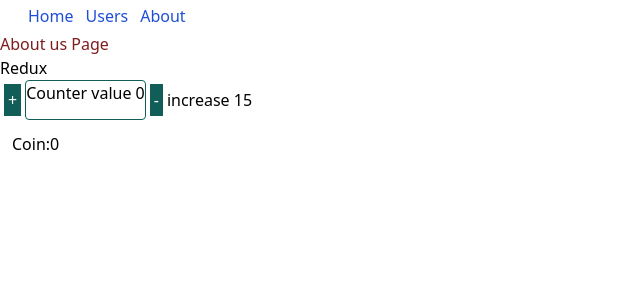
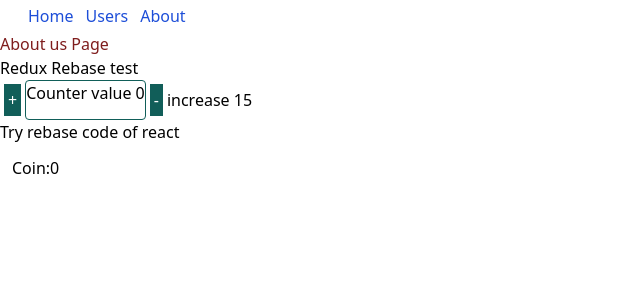
Before and after one commit to tiwaripankaj2013/reactBeginer, a React (Create React App) app: page /about in a window 1280 px wide. Shown: the top 300 px of the page, without its empty margins (0-640 px from the left). Built offline with nearby package versions, Linux system fonts and the light colour scheme.

Commit message:
rebase conflict

```diff
--- a/src/component/features/counter/counter.js
+++ b/src/component/features/counter/counter.js
@@ -10,14 +10,14 @@ export default function Counter() {
   return (
     <div>
 
-       <h1>Redux </h1>
+       <h1>Redux Rebase test  </h1>
        <div className="inline-flex">
        <button className="p-1 m-1 bg-teal-800 text-white" onClick={() => {dispatch(increment())}}>+</button>
        <p className=" border border-teal-800 rounded">Counter value {count} </p>
        <button className="p-1 m-1 bg-teal-800 text-white" onClick={() => {dispatch(decrement())}}>-</button>
        </div>
        <button  onClick={() =>dispatch(incrementByAmount(15))}>increase 15</button>
-
+      <p>Try rebase code of react </p>
     </div>
   )
 }
```
